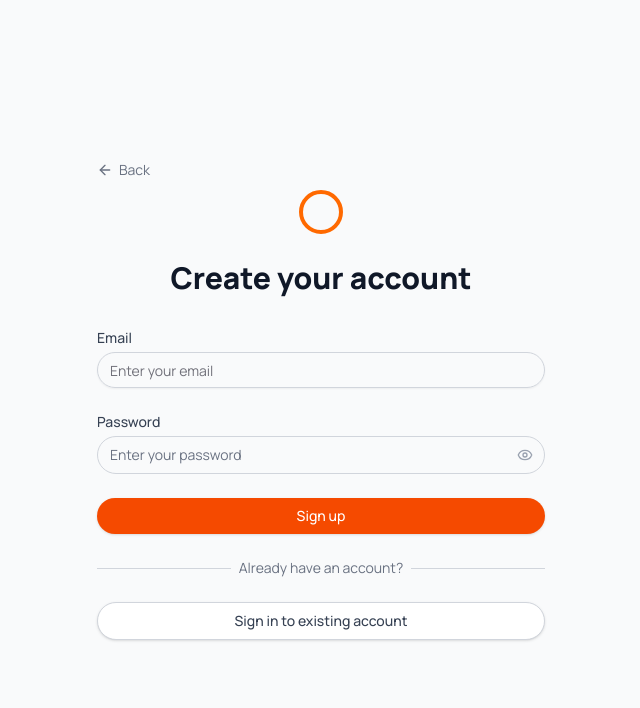
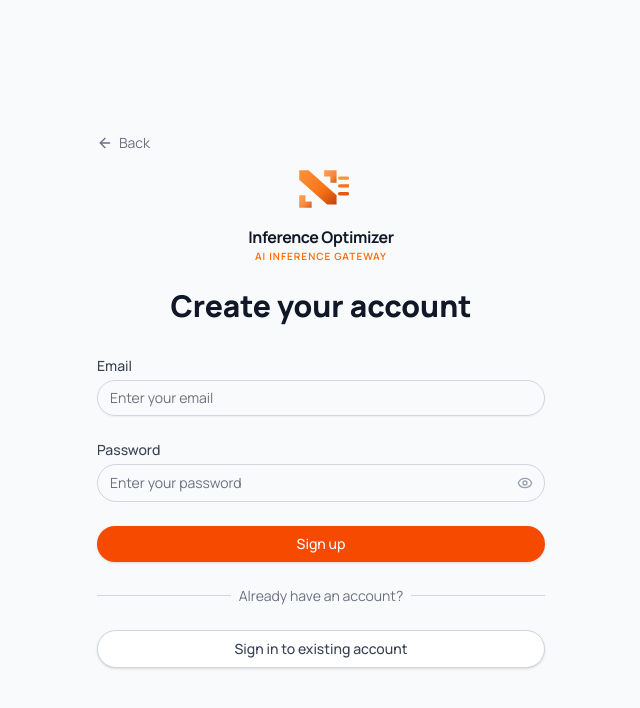
Before and after one commit to AyeniOluwatosinOlawale/inference-optimizer, a Next.js app: page /sign-up in a window 1280 px wide. Shown: the top 708 px of the page, without its empty margins (319-959 px from the left). Built offline with nearby package versions, Linux system fonts and the light colour scheme; no server answers.

Commit message:
feat(brand): replace CircleIcon with custom N-ribbon SVG logo in orange

```diff
--- a/app/(dashboard)/layout.tsx
+++ b/app/(dashboard)/layout.tsx
@@ -3,7 +3,31 @@
 import Link from 'next/link';
 import { use, useState, Suspense } from 'react';
 import { Button } from '@/components/ui/button';
-import { CircleIcon, Home, LogOut, Menu, X } from 'lucide-react';
+import { Home, LogOut, Menu, X } from 'lucide-react';
+
+function LogoIcon({ className }: { className?: string }) {
+  return (
+    <svg viewBox="0 0 36 36" className={className} fill="none" xmlns="http://www.w3.org/2000/svg">
+      <defs>
+        <linearGradient id="og-h" x1="0" y1="0" x2="1" y2="1">
+          <stop offset="0%" stopColor="#fb923c" />
+          <stop offset="60%" stopColor="#f97316" />
+          <stop offset="100%" stopColor="#c2410c" />
+        </linearGradient>
+      </defs>
+      {/* Ribbon top-left to bottom-right */}
+      <path d="M4 6 L4 12 L22 28 L28 28 L28 22 L10 6 Z" fill="url(#og-h)" />
+      {/* Ribbon top-right column */}
+      <path d="M20 6 L28 6 L28 14 L24 14 L24 10 L20 10 Z" fill="url(#og-h)" opacity="0.85" />
+      {/* Ribbon bottom-left column */}
+      <path d="M4 22 L8 22 L8 26 L12 26 L12 30 L4 30 Z" fill="url(#og-h)" opacity="0.85" />
+      {/* Speed lines */}
+      <line x1="30" y1="11" x2="35" y2="11" stroke="#fb923c" strokeWidth="2.2" strokeLinecap="round" />
+      <line x1="30" y1="16" x2="36" y2="16" stroke="#f97316" strokeWidth="2.2" strokeLinecap="round" />
+      <line x1="30" y1="21" x2="35" y2="21" stroke="#ea580c" strokeWidth="2.2" strokeLinecap="round" />
+    </svg>
+  );
+}
 import {
   DropdownMenu,
   DropdownMenuContent,
@@ -76,9 +100,12 @@ function Header() {
   return (
     <header className="border-b border-gray-200 bg-white">
       <div className="max-w-7xl mx-auto px-4 sm:px-6 lg:px-8 py-3 sm:py-4 flex justify-between items-center">
-        <Link href="/" className="flex items-center" onClick={() => setMobileOpen(false)}>
-          <CircleIcon className="h-5 w-5 sm:h-6 sm:w-6 text-orange-500 flex-shrink-0" />
-          <span className="ml-2 text-base sm:text-xl font-semibold text-gray-900">Inference Optimizer</span>
+        <Link href="/" className="flex items-center gap-2" onClick={() => setMobileOpen(false)}>
+          <LogoIcon className="h-7 w-7 sm:h-8 sm:w-8 flex-shrink-0" />
+          <div className="flex flex-col leading-none">
+            <span className="text-sm sm:text-base font-bold text-gray-900 tracking-tight">Inference Optimizer</span>
+            <span className="text-[9px] sm:text-[10px] font-semibold tracking-widest text-orange-500 uppercase">AI Inference Gateway</span>
+          </div>
         </Link>
 
         {/* Desktop nav */}
--- a/app/(login)/login.tsx
+++ b/app/(login)/login.tsx
@@ -6,7 +6,27 @@ import { useSearchParams, useRouter } from 'next/navigation';
 import { Button } from '@/components/ui/button';
 import { Input } from '@/components/ui/input';
 import { Label } from '@/components/ui/label';
-import { CircleIcon, Loader2, Eye, EyeOff, ArrowLeft } from 'lucide-react';
+import { Loader2, Eye, EyeOff, ArrowLeft } from 'lucide-react';
+
+function LogoIcon({ className }: { className?: string }) {
+  return (
+    <svg viewBox="0 0 36 36" className={className} fill="none" xmlns="http://www.w3.org/2000/svg">
+      <defs>
+        <linearGradient id="og-l" x1="0" y1="0" x2="1" y2="1">
+          <stop offset="0%" stopColor="#fb923c" />
+          <stop offset="60%" stopColor="#f97316" />
+          <stop offset="100%" stopColor="#c2410c" />
+        </linearGradient>
+      </defs>
+      <path d="M4 6 L4 12 L22 28 L28 28 L28 22 L10 6 Z" fill="url(#og-l)" />
+      <path d="M20 6 L28 6 L28 14 L24 14 L24 10 L20 10 Z" fill="url(#og-l)" opacity="0.85" />
+      <path d="M4 22 L8 22 L8 26 L12 26 L12 30 L4 30 Z" fill="url(#og-l)" opacity="0.85" />
+      <line x1="30" y1="11" x2="35" y2="11" stroke="#fb923c" strokeWidth="2.2" strokeLinecap="round" />
+      <line x1="30" y1="16" x2="36" y2="16" stroke="#f97316" strokeWidth="2.2" strokeLinecap="round" />
+      <line x1="30" y1="21" x2="35" y2="21" stroke="#ea580c" strokeWidth="2.2" strokeLinecap="round" />
+    </svg>
+  );
+}
 import { signIn, signUp } from './actions';
 import { ActionState } from '@/lib/auth/middleware';
 
@@ -37,8 +57,12 @@ export function Login({ mode = 'signin' }: { mode?: 'signin' | 'signup' }) {
       </div>
 
       <div className="sm:mx-auto sm:w-full sm:max-w-md">
-        <div className="flex justify-center">
-          <CircleIcon className="h-12 w-12 text-orange-500" />
+        <div className="flex flex-col items-center gap-2">
+          <LogoIcon className="h-14 w-14" />
+          <div className="text-center">
+            <p className="text-base font-bold text-gray-900 tracking-tight">Inference Optimizer</p>
+            <p className="text-[10px] font-semibold tracking-widest text-orange-500 uppercase">AI Inference Gateway</p>
+          </div>
         </div>
         <h2 className="mt-6 text-center text-3xl font-extrabold text-gray-900">
           {mode === 'signin'
```
